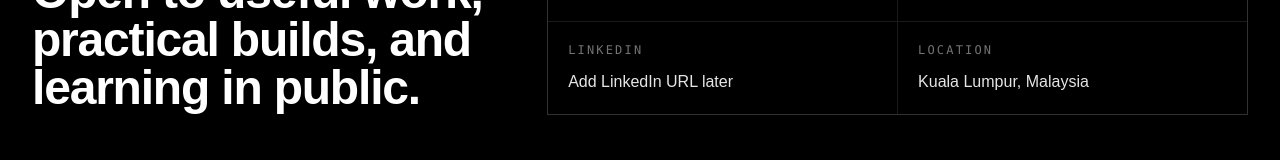
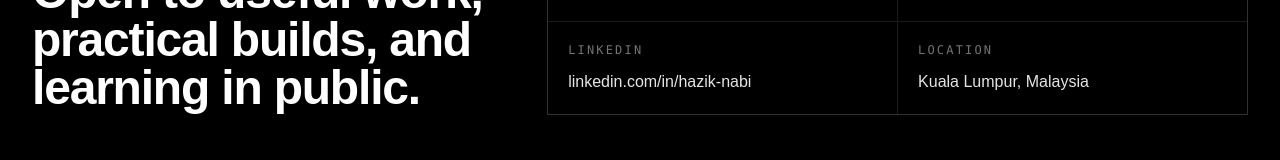
Before and after one commit to Hazik16/portfolio, a Next.js app: page / in a window 1280 px wide. Shown: the part 3846-4006 px from the top of the page. Built offline with nearby package versions, Linux system fonts and the light colour scheme.

Commit message:
Update LinkedIn profile link

```diff
--- a/app/page.tsx
+++ b/app/page.tsx
@@ -108,7 +108,8 @@ const contactDetails = [
   },
   {
     label: "LinkedIn",
-    value: "Add LinkedIn URL later",
+    value: "linkedin.com/in/hazik-nabi",
+    href: "https://www.linkedin.com/in/hazik-nabi",
   },
   {
     label: "Location",
```
